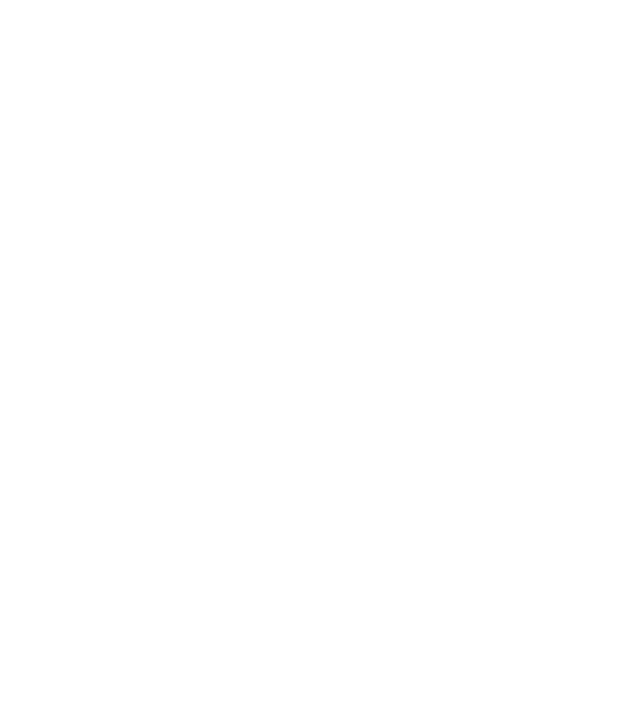
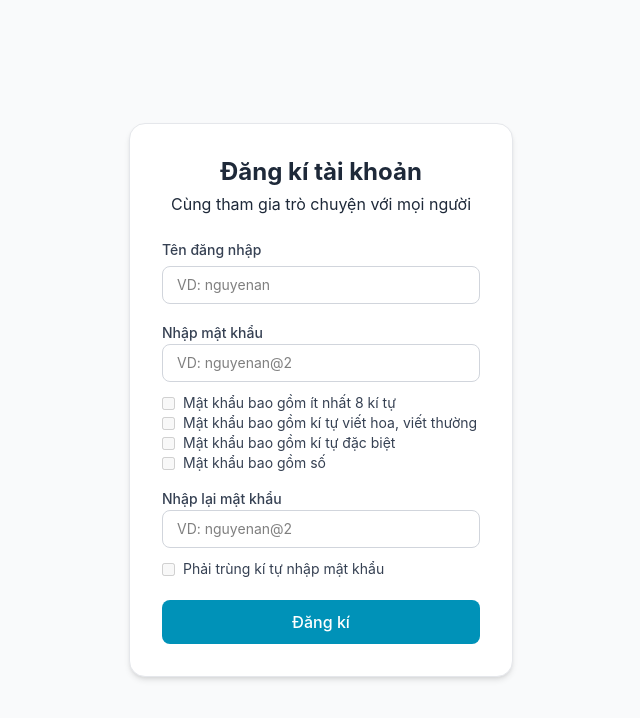
Before and after one commit to kleitusOleny/FE_Nhom33, a React (Vite) app in the folder FE_Nhom33/: page /register in a window 1280 px wide. Shown: the top 718 px of the page, without its empty margins (319-959 px from the left). Built offline with nearby package versions, Linux system fonts and the light colour scheme.

Commit message:
feat(register): tạo giao diện đăng kí

```diff
--- a/FE_Nhom33/src/authentication/Register.tsx
+++ /dev/null
@@ -1,3 +0,0 @@
-export default function Register() {
-
-}
--- /dev/null
+++ b/FE_Nhom33/src/component/authentication/Register.tsx
@@ -0,0 +1,55 @@
+export default function Register() {
+    return (
+      <div className="flex min-h-screen items-center justify-center bg-gray-50 p-4">
+        <form className="w-full max-w-sm rounded-2xl border border-gray-200 bg-white p-8 shadow-md">
+          <div className="flex flex-col items-center justify-center gap-1 mb-6 select-none">
+            <h2 className="text-center text-2xl font-bold text-gray-800">Đăng kí tài khoản</h2>
+            <h3 className="text-center text-1xl text-gray-800">Cùng tham gia trò chuyện với mọi người</h3>
+          </div>
+          <div className="flex flex-col gap-4">
+            <div className="flex flex-col gap-1.5">
+                <label className="text-sm font-medium text-gray-700 select-none">Tên đăng nhập</label>
+                <input type="text" placeholder="VD: nguyenan" className="w-full rounded-lg border border-gray-300 px-3.5 py-2 text-sm outline-none transition focus:border-blue-950 focus:ring-1 focus:ring-blue-100"/>
+            </div>
+            <div className="flex flex-col gap-1.5">
+                <div>
+                    <label className="text-sm font-medium text-gray-700 select-none">Nhập mật khẩu</label>
+                    <input type="password" placeholder="VD: nguyenan@2" className="w-full rounded-lg border border-gray-300 px-3.5 py-2 text-sm outline-none transition focus:border-blue-950 focus:ring-1 focus:ring-blue-100"/>
+                </div>
+                <div className="flex flex-col gap-1.5 mt-2">
+                    <div className="flex items-center select-none">
+                        <input type="checkbox" disabled className="mr-2 leading-tight"/>
+                        <span className="text-sm text-gray-700 leading-none">Mật khẩu bao gồm ít nhất 8 kí tự</span>
+                    </div>
+                    <div className="flex items-center select-none">
+                        <input type="checkbox" disabled className="mr-2 leading-tight"/>
+                        <span className="text-sm text-gray-700 leading-none">Mật khẩu bao gồm kí tự viết hoa, viết thường</span>
+                    </div>
+                    <div className="flex items-center select-none">
+                        <input type="checkbox" disabled className="mr-2 leading-tight"/>
+                        <span className="text-sm text-gray-700 leading-none">Mật khẩu bao gồm kí tự đặc biệt</span>
+                    </div>
+                    <div className="flex items-center select-none">
+                        <input type="checkbox" disabled className="mr-2 leading-tight"/>
+                        <span className="text-sm text-gray-700 leading-none">Mật khẩu bao gồm số</span>
+                    </div>
+                </div>
+            </div>
+            <div className="flex flex-col gap-1.5">
+                <div>
+                    <label className="text-sm font-medium text-gray-700 select-none">Nhập lại mật khẩu</label>
+                    <input type="password" placeholder="VD: nguyenan@2" className="w-full rounded-lg border border-gray-300 px-3.5 py-2 text-sm outline-none transition focus:border-blue-950 focus:ring-1 focus:ring-blue-100"/>
+                </div>
+                <div className="flex items-center select-none mt-2">
+                    <input type="checkbox" disabled className="mr-2 leading-tight"/>
+                    <span className="text-sm text-gray-700 leading-none">Phải trùng kí tự nhập mật khẩu</span>
+                </div>
+            </div>
+            <button type="submit" className="mt-2 w-full rounded-lg bg-cyan-600 py-2.5 font-medium text-white transition hover:bg-cyan-700 cursor-pointer">
+              Đăng kí
+            </button>
+          </div>
+        </form>
+      </div>
+    );
+}
```
Also changed, not shown: FE_Nhom33/src/route/Router.tsx (+5 -2 lines), FE_Nhom33/src/component/authentication/Login.tsx (renamed from FE_Nhom33/src/authentication/Login.tsx).
